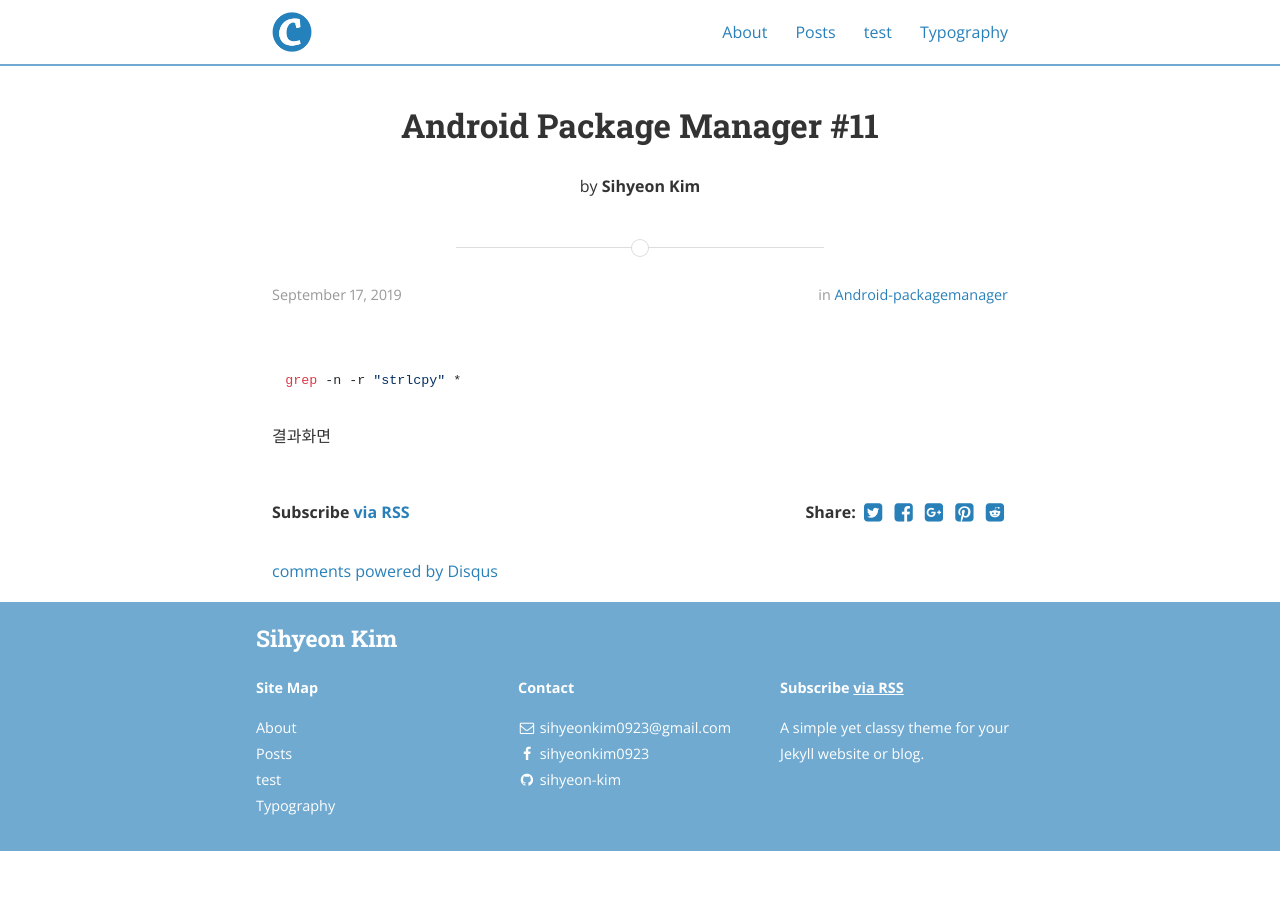
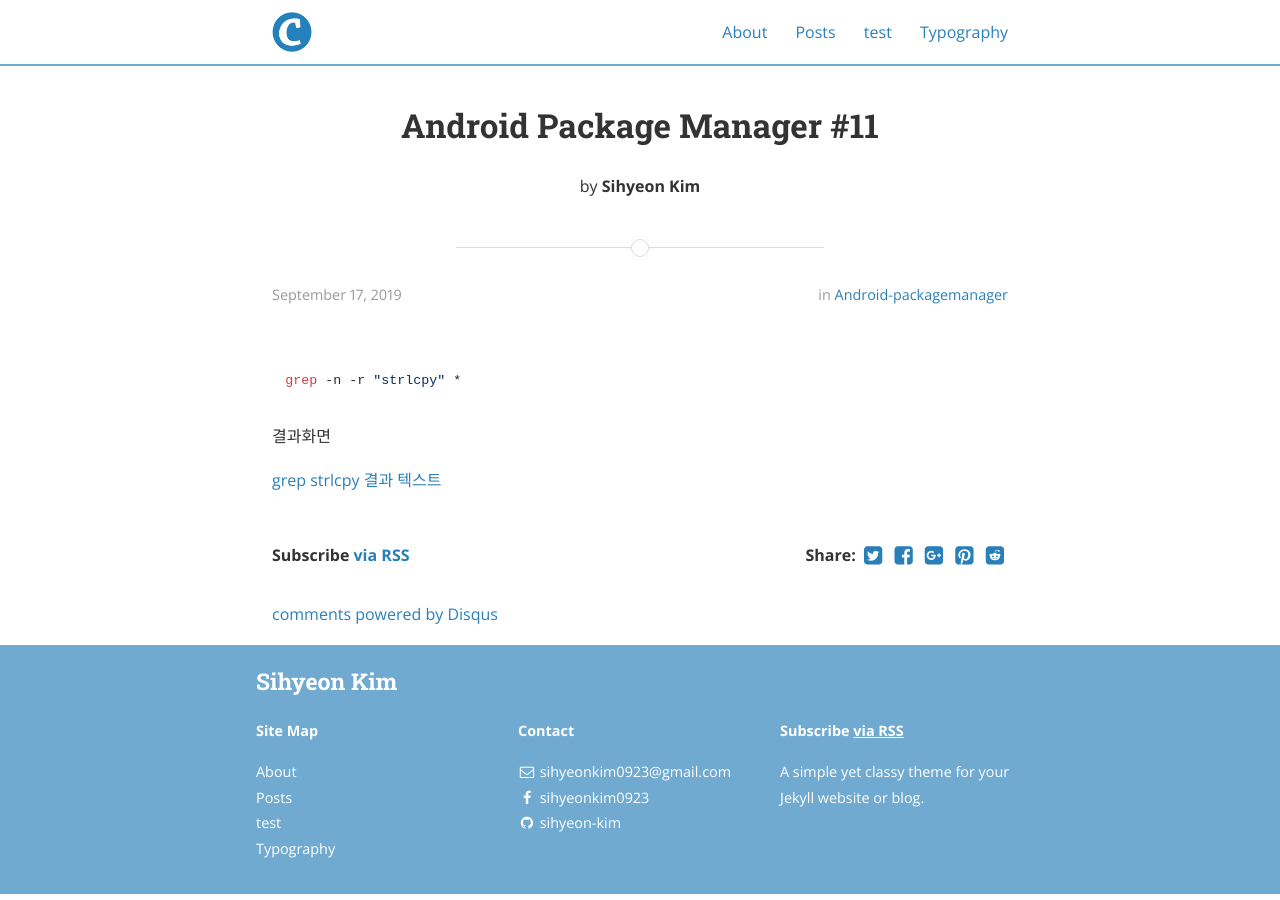
Before and after one commit to sihyeon-kim/sihyeon-kim.github.io, a Jekyll site: the page built from _posts/2019-09-17-Android-Package-Manager-#11.markdown, in a window 1280 px wide. Built offline with Jekyll 4.4.1, drawn with Linux system fonts in a browser that asks for light colours; nearby versions of some CDN libraries; comment, search, counter and statistics services are not loaded.

Commit message:
Update 2019-09-17-Android-Package-Manager-#11.markdown

````diff
--- a/_posts/2019-09-17-Android-Package-Manager-#11.markdown
+++ b/_posts/2019-09-17-Android-Package-Manager-#11.markdown
@@ -10,3 +10,5 @@ categories: android-packagemanager
 grep -n -r "strlcpy" *
 ```
 결과화면
+
+[grep strlcpy 결과 텍스트](grep-strlcpy)
````
